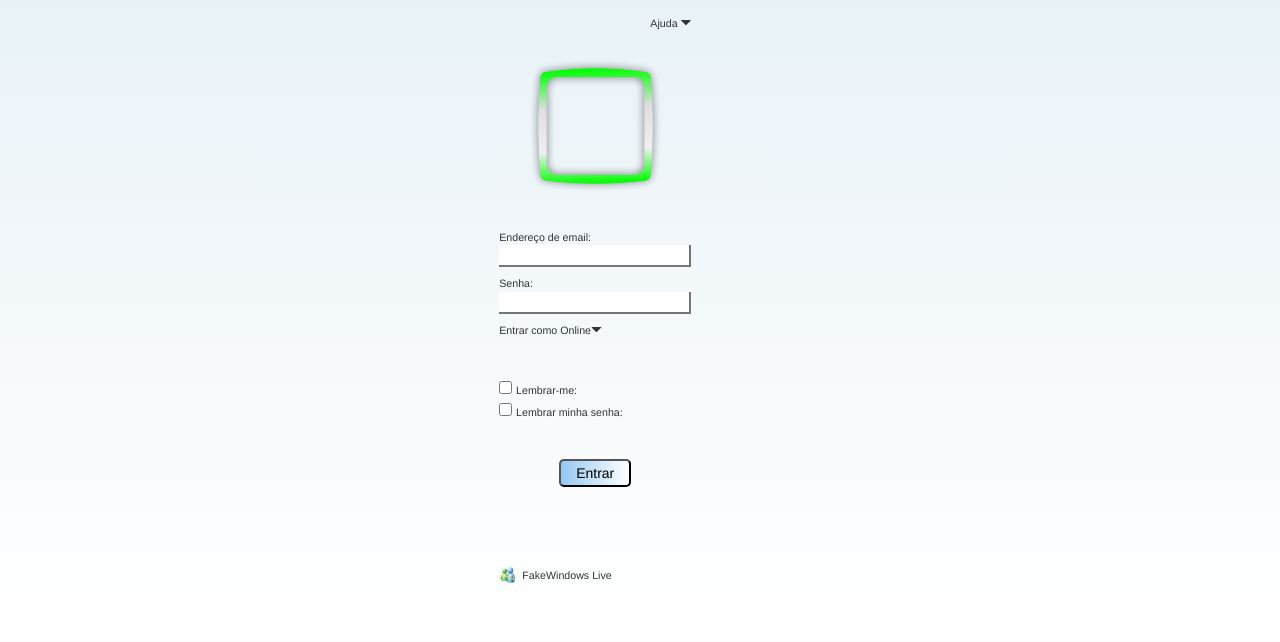
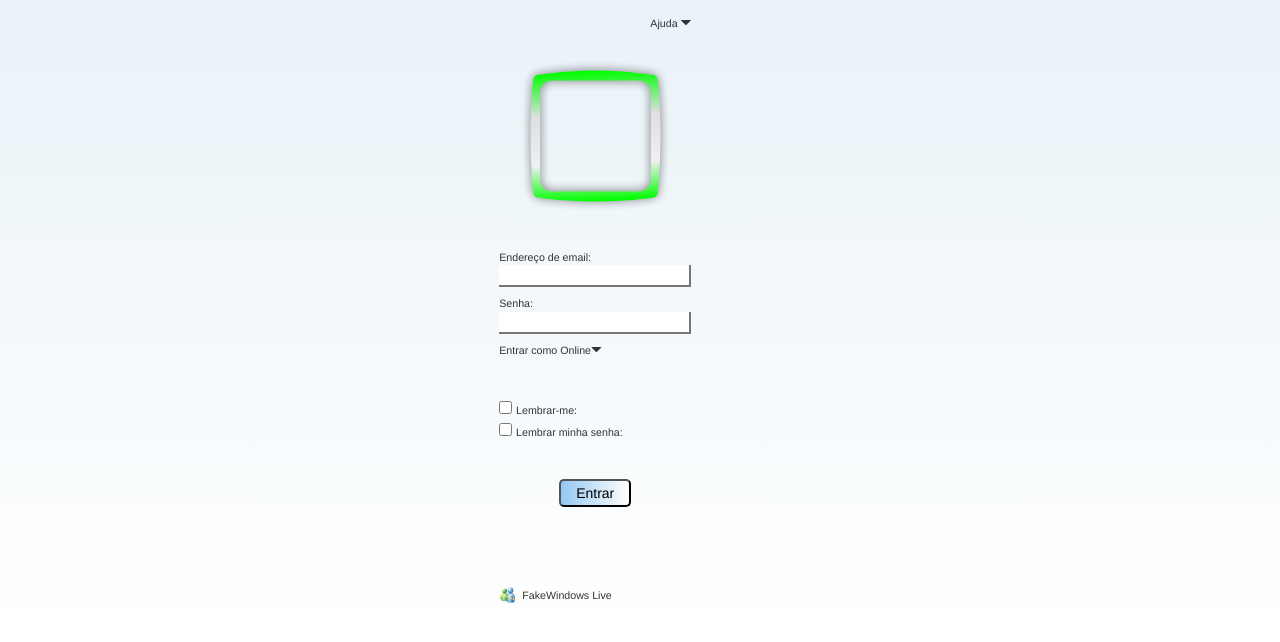
Before and after one commit to LucassDamasceno/Chat, a PHP site: page / in a window 1280 px wide. Shown: the top 642 px of the page. Run offline with PHP 8.4, Linux system fonts and the light colour scheme.

Commit message:
detalhes add

```diff
--- a/projetoFakeMSN/index.html
+++ b/projetoFakeMSN/index.php
@@ -8,7 +8,6 @@
         <title>FakeWindows Live</title>
     </head>
     <body>
-
     <div class="col-sm-4 col-md-3 col-lg-3" id="containerPrincipal">
         <!-- ajuda -->
         <div id="ajuda" class="">
@@ -23,7 +22,7 @@
         </div>
 
         <!-- formulario e configs do no credenciamento -->
-        <div id="formulario">
+        <form id="formulario">
             <p>Endereço de email:</p>
             <input id="email" name="email" type="email"/>
             <p>Senha:</p>
@@ -45,7 +44,7 @@
 
             <button id="" name="">Entrar</button>
 
-        </div>
+        </form>
 
         <!-- rodape -->
         <div id="rodape">
--- a/projetoFakeMSN/main.css
+++ b/projetoFakeMSN/main.css
@@ -26,7 +26,7 @@ body
 {
     display: block;
     margin: 0 auto;
-    height: 150px;
+    height: 170px;
     margin-bottom: 15%;
 }
 
```
Lines whose indentation alone changed are shown as unchanged.
